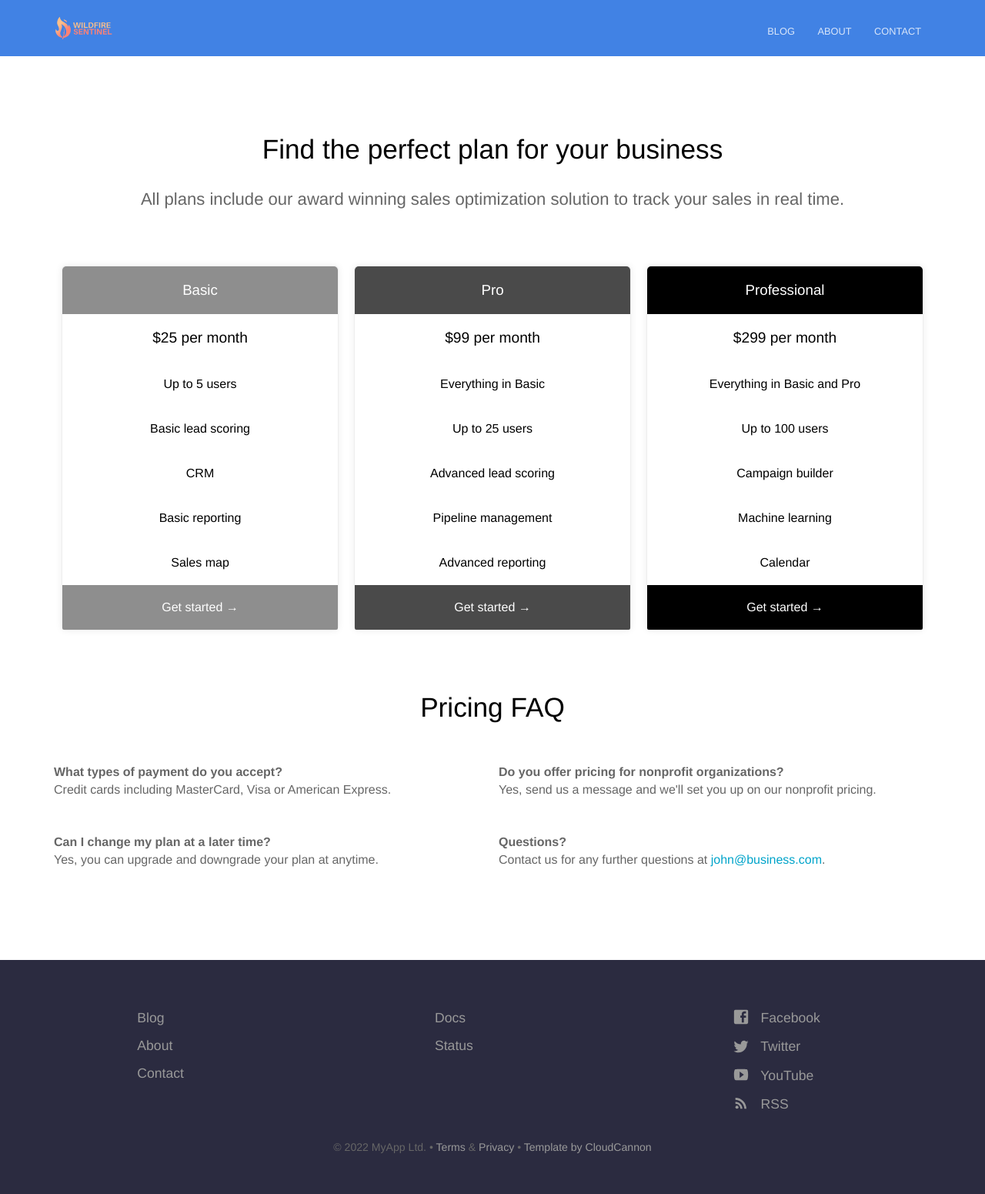
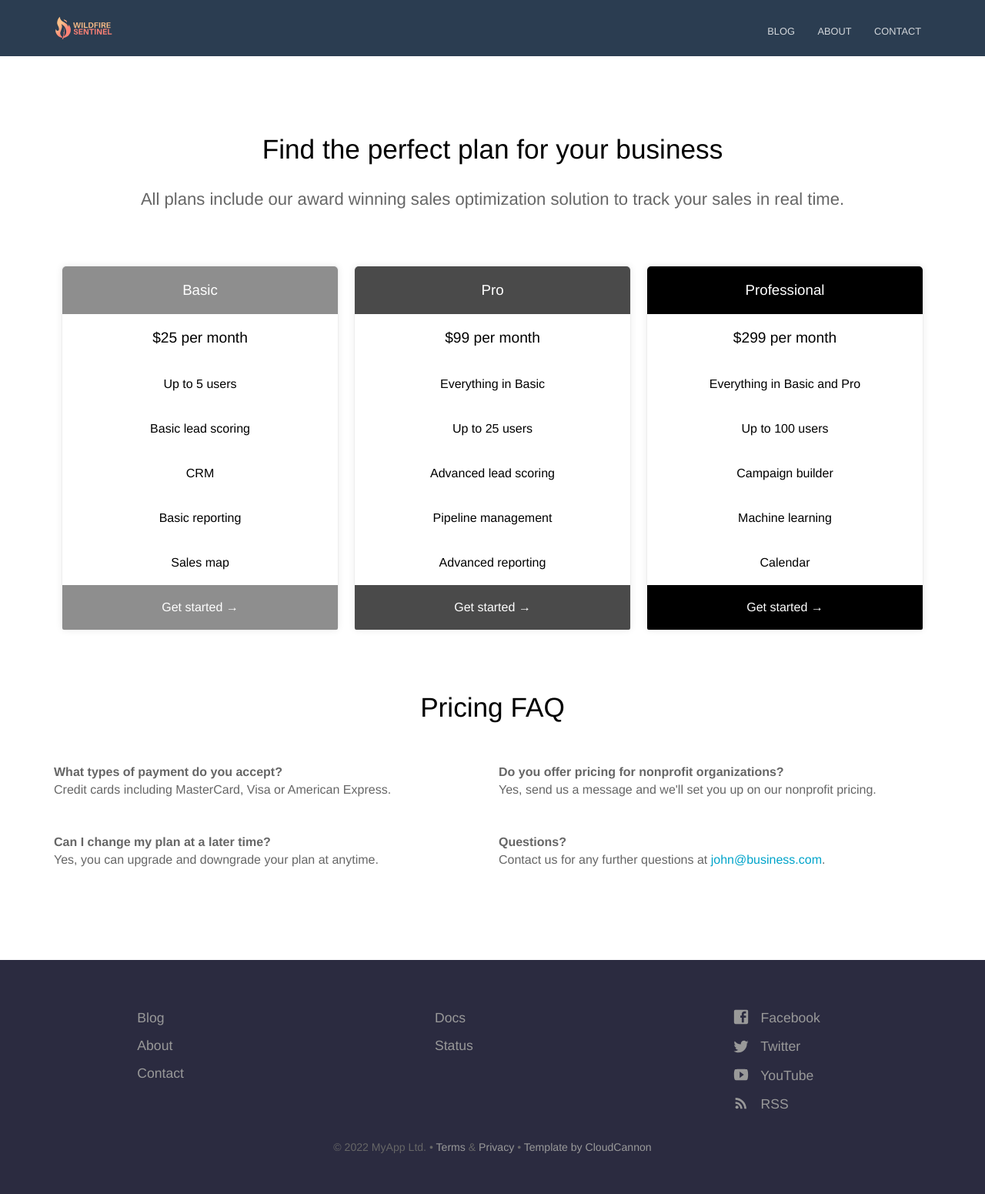
Before and after one commit to stepmolotov/wildfire_landingpage, a Jekyll site: the page built from pricing.html, in a window 1280 px wide. Shown: the whole page at 77% size. Built offline with Jekyll 4.4.1, drawn with Linux system fonts in a browser that asks for light colours.

Commit message:
Update variables.scss

```diff
--- a/_sass/variables.scss
+++ b/_sass/variables.scss
@@ -1,5 +1,5 @@
-$brand-color: #4182e4;
-$secondary-brand-color: #4182e4;
+$brand-color: #2b3d51;
+$secondary-brand-color: #2b3d51;
 $middle-gradient-color: mix($brand-color, $secondary-brand-color, 95%);
 
 // Breakpoints
```
